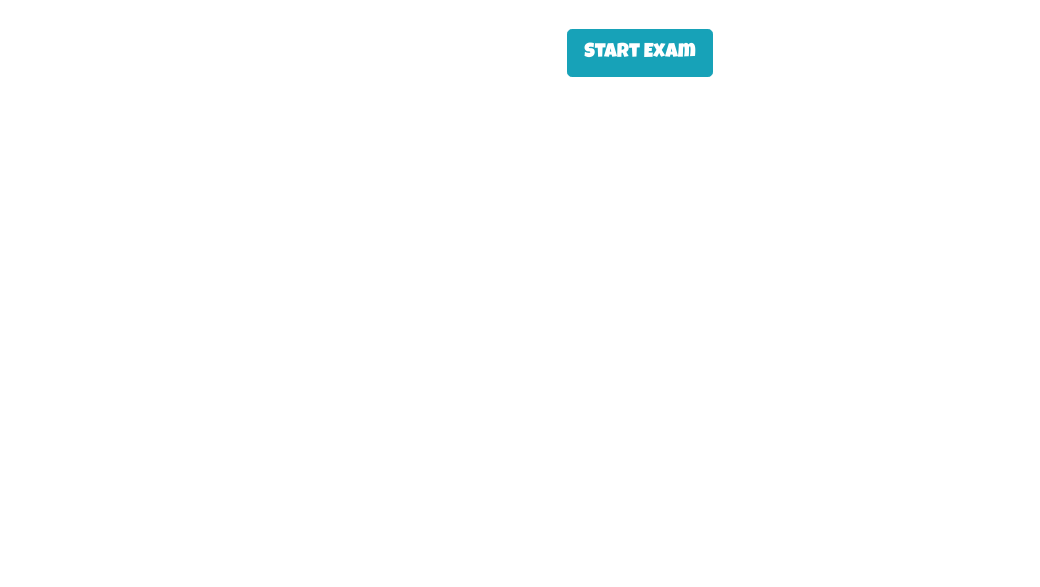
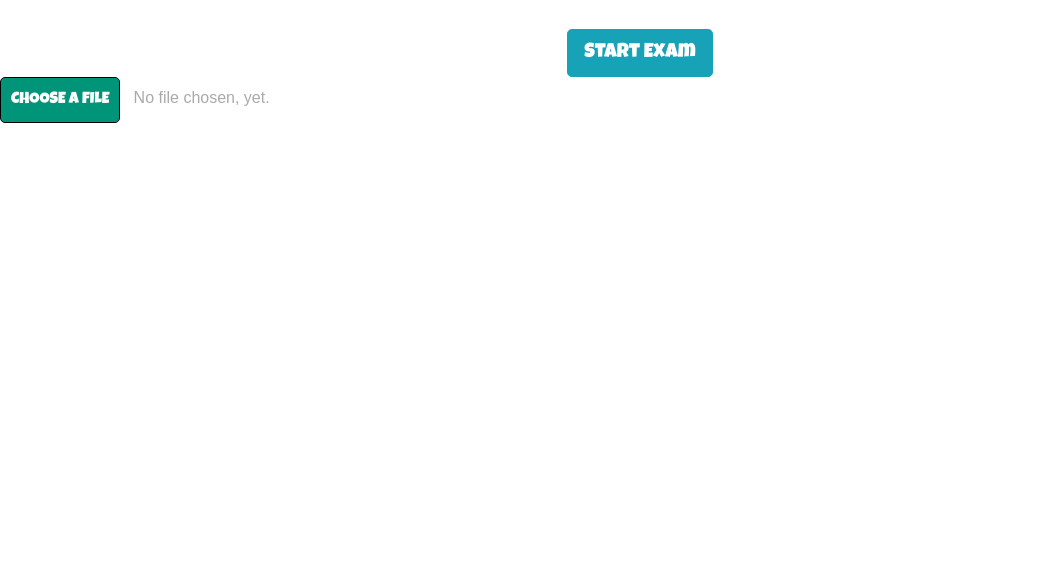
Before and after one commit to erinoconnor17/MoodleCourseGeneration, a plain HTML site: page index.html in a window 1280 px wide. Shown: the part 213-800 px from the top of the page, without its empty margins (0-1040 px from the left). Drawn offline with nearby package versions, Linux system fonts and the light colour scheme.

Commit message:
working on file upload button

```diff
--- a/index.html
+++ b/index.html
@@ -39,6 +39,9 @@
         <div class="text-center start-exam">
             <button onclick="startExam()" type="button" class="btn btn-info btn-lg">Start Exam</button>
         </div>
+        <input type="file" id="real-file" hidden="hidden" />
+        <button type="button" id="custom-button"> CHOOSE A FILE</button>
+        <sapn id="custom-text">No file chosen, yet.</sapn>
         <br />
         <br />
     </div>
--- a/style/styles.css
+++ b/style/styles.css
@@ -70,3 +70,21 @@ background-color: lightblue;
 .removed {
     filter: grayscale();
 }
+#custom-button{
+    padding: 10px;
+    color: white;
+    background-color: #009578;
+    border: 1px solid #000;
+    border-radius: 5px;
+    cursor:point;
+}
+
+#custom-button:hover{
+    background-color: #00b28f;
+}
+
+#custom-text{
+    margin-left: 10px;
+    font-family: sans-serif;
+    color: #aaa;
+}
```
Also changed, not shown: server/server.js (+20 -0 lines).
